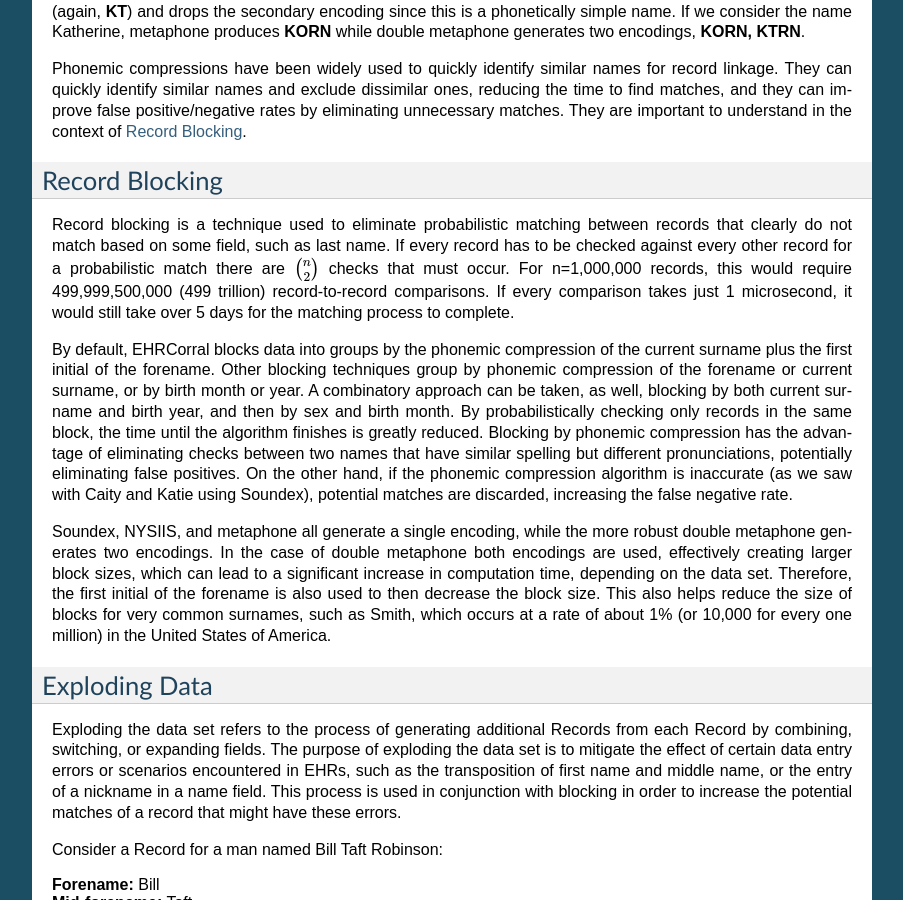
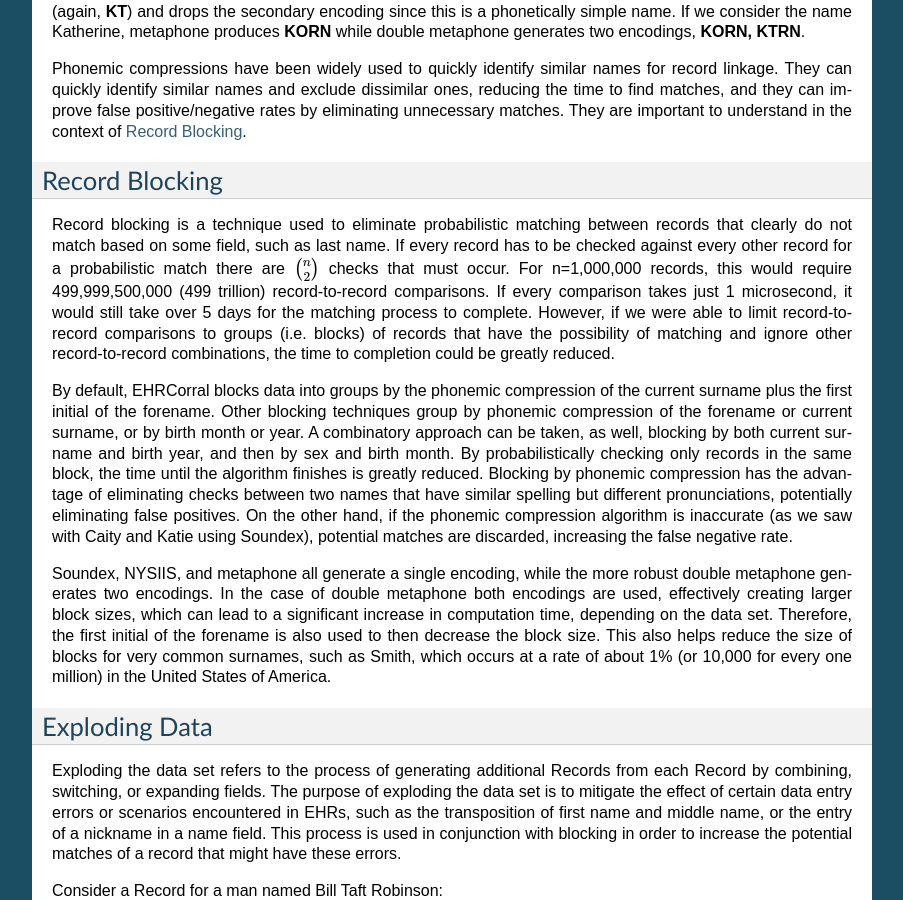
Before and after one commit to nsh87/ehrcorral, a Sphinx documentation site: the page built from docs/overview.rst, in a window 1280 px wide and 900 px high, scrolled down 1393 px. Shown: the whole window, without its empty margins (198-1101 px from the left). Built offline with Sphinx 7.4.7, drawn with Linux system fonts in a browser that asks for light colours; formulas are drawn with MathJax 3.

Commit message:
Minor expansion of Record Blocking docs

```diff
--- a/docs/overview.rst
+++ b/docs/overview.rst
@@ -109,7 +109,10 @@ every record has to be checked against every other record for a probabilistic
 match there are :math:`{n \choose 2}` checks that must occur. For n=1,000,000
 records, this would require 499,999,500,000 (499 trillion) record-to-record
 comparisons. If every comparison takes just 1 microsecond, it would still take
-over 5 days for the matching process to complete.
+over 5 days for the matching process to complete. However, if we were able to
+limit record-to-record comparisons to groups (i.e. blocks) of records that have
+the possibility of matching and ignore other record-to-record combinations, the
+time to completion could be greatly reduced.
 
 By default, EHRCorral blocks data into groups by the phonemic compression of the
 current surname plus the first initial of the forename. Other blocking
```
